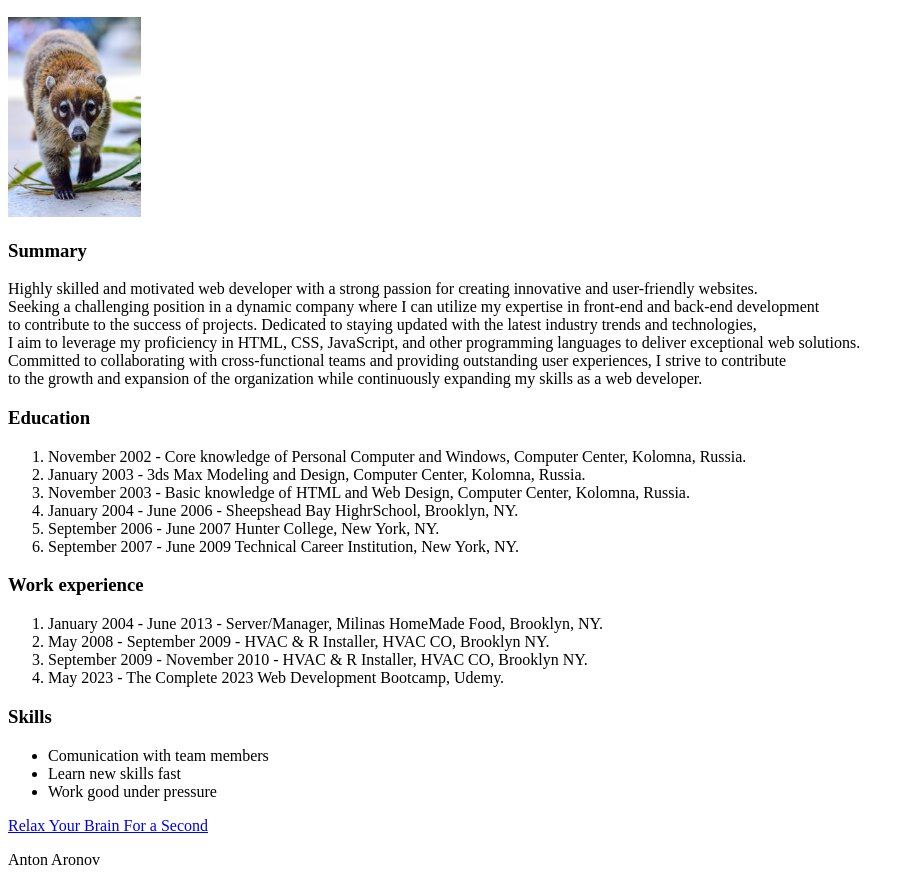
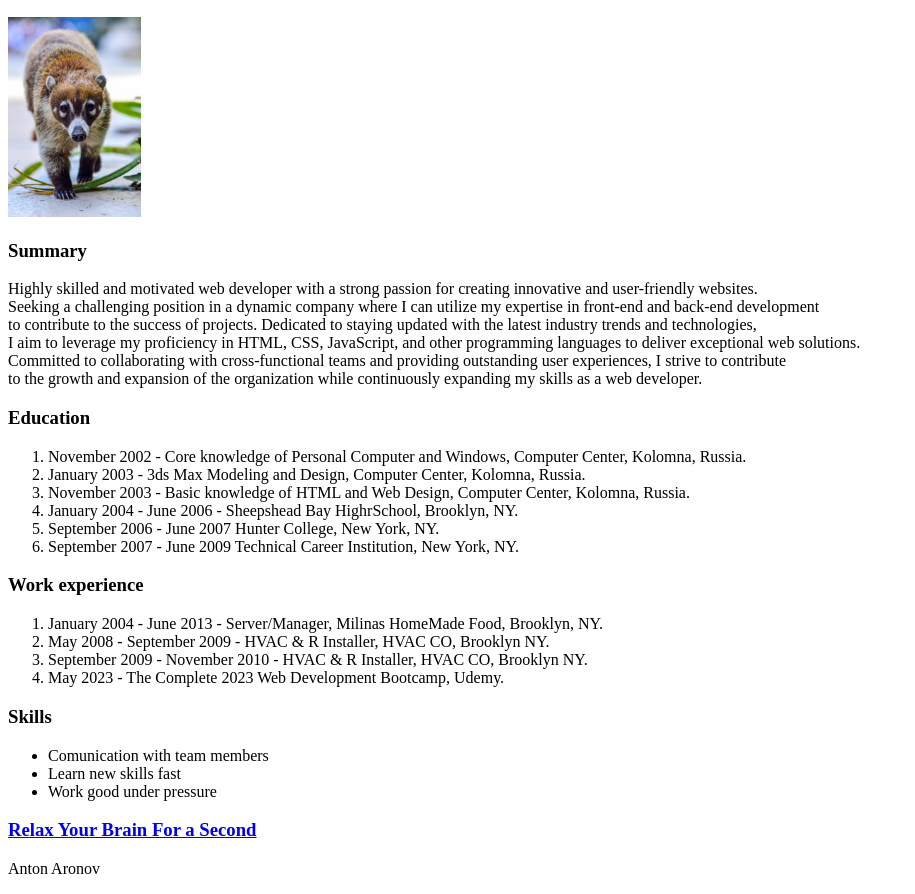
Before and after one commit to TonyAronov/capstone-project, a plain HTML site: page index.html in a window 1280 px wide. Shown: the part 110-1004 px from the top of the page, without its empty margins (0-915 px from the left). Drawn offline with Linux system fonts and the light colour scheme.

Commit message:
Update index.html

```diff
--- a/index.html
+++ b/index.html
@@ -39,7 +39,7 @@
         <li>Learn new skills fast</li>
         <li>Work good under pressure</li>
     </ul>
-    <a href="./meme/meme.html>
+    <a href="./meme/meme.html">
              <h3> Relax Your Brain For a Second </h3>
     </a>
 
```
